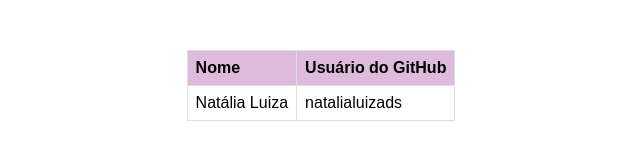
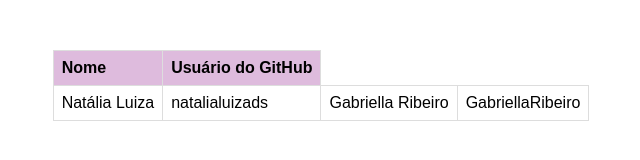
Before and after one commit to reprograma/On17-TodasEmTech_Git, a plain HTML site: page exercicios/5-exercicio-projeto-aula/index.html in a window 1280 px wide. Shown: the whole page, without its empty margins (319-959 px from the left). Drawn offline with Linux system fonts and the light colour scheme.

Commit message:
Adicionando meu nome e meu github

```diff
--- a/exercicios/5-exercicio-projeto-aula/index.html
+++ b/exercicios/5-exercicio-projeto-aula/index.html
@@ -21,6 +21,8 @@
             <tbody>
                 <td>Natália Luiza</td>
                 <td>natalialuizads</td>
+                <td>Gabriella Ribeiro</td>
+                <td>GabriellaRibeiro</td>
             </tbody>
         </table>
     </div>
```
